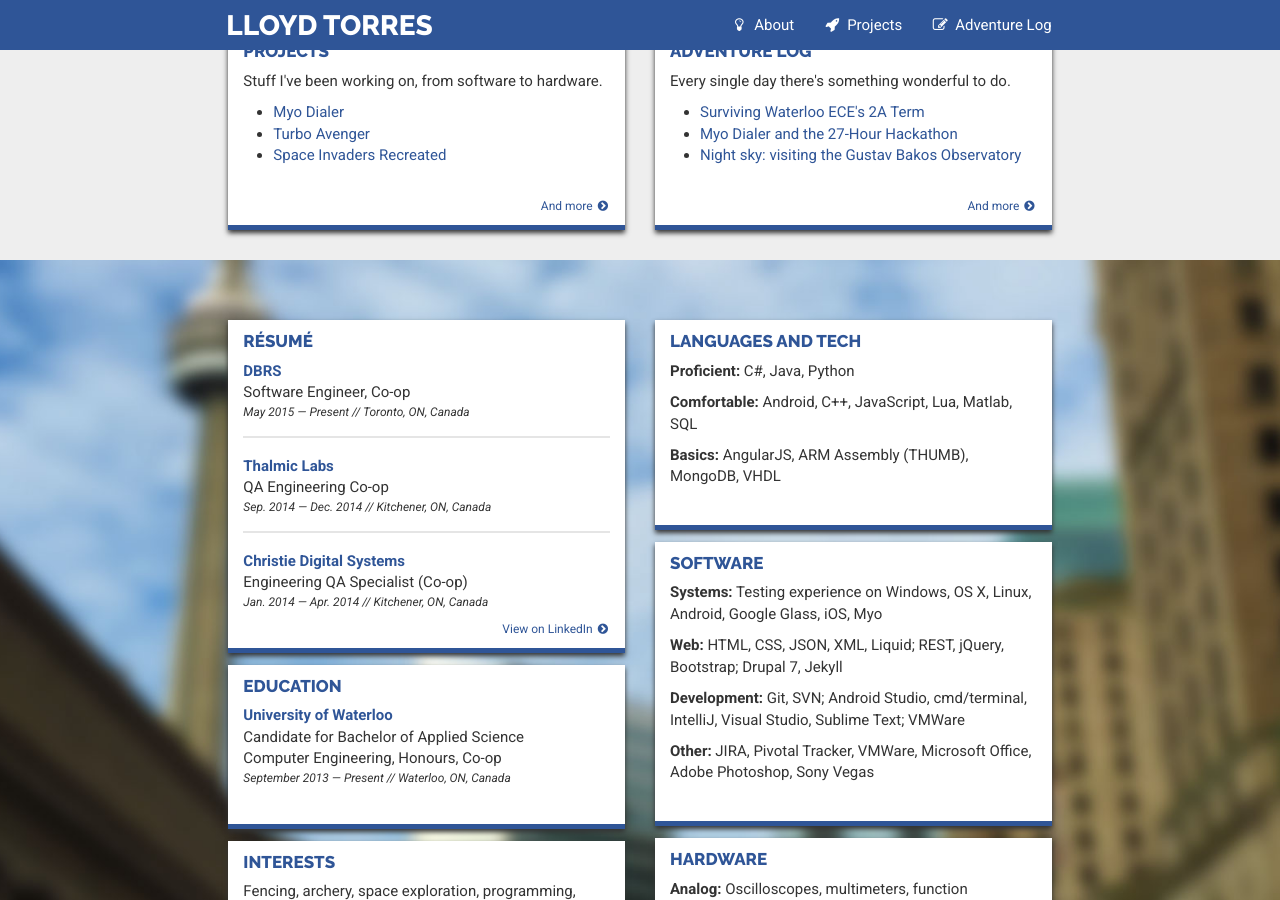
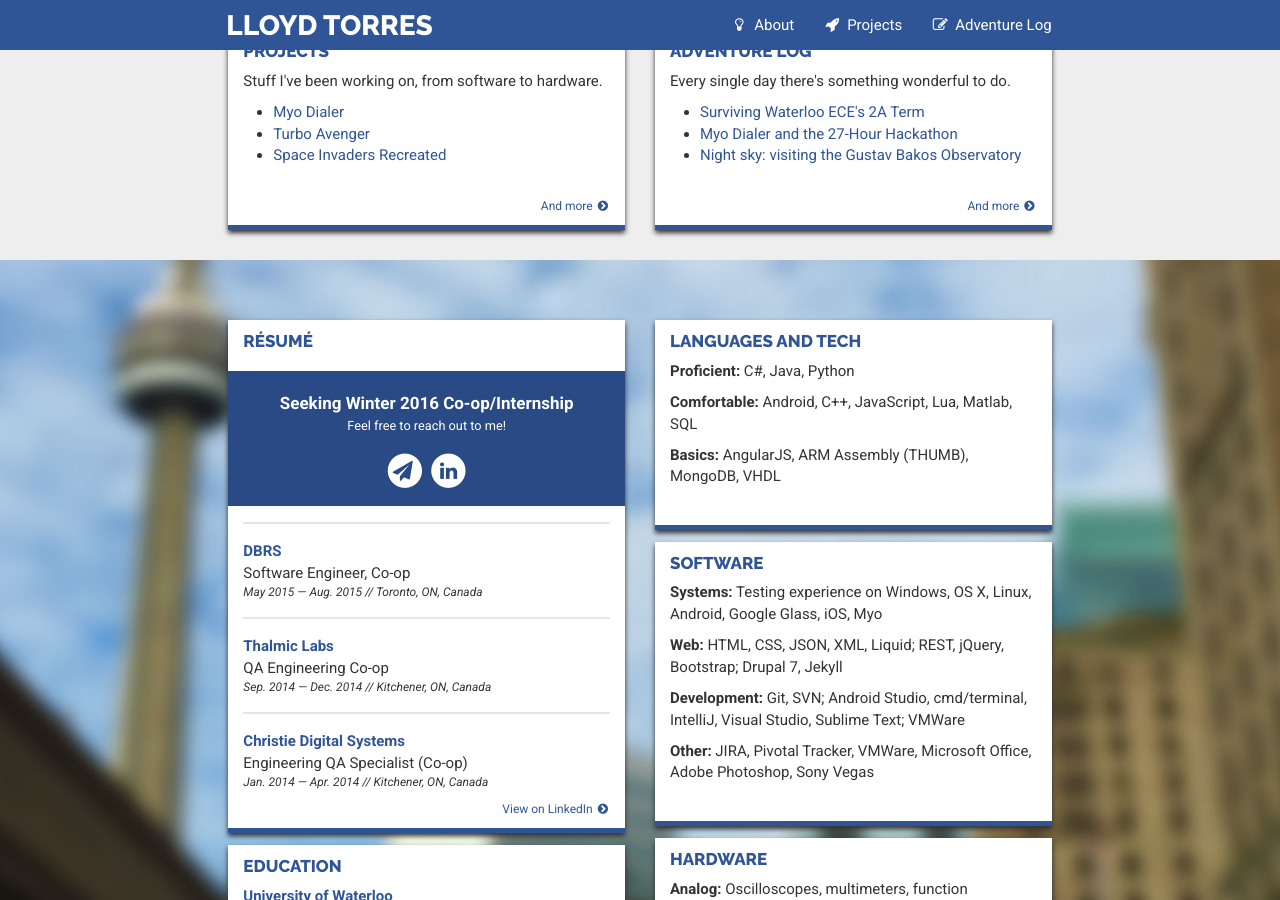
Before and after one commit to lloydtorres/lloydtorres.github.io, a Jekyll site: the page built from index.html, in a window 1280 px wide and 900 px high, scrolled down 1055 px. Built offline with Jekyll 4.4.1, drawn with Linux system fonts in a browser that asks for light colours; nearby versions of some CDN libraries.

Commit message:
More index updates

```diff
--- a/_sass/_layout.scss
+++ b/_sass/_layout.scss
@@ -679,6 +679,62 @@
     }
 }
 
+.job-promo {
+    background-color: darken($mignonic-blue, 5%);
+    height: auto;
+    margin-left: -15px;
+    margin-right: -15px;
+    margin-top: 20px;
+    margin-bottom: 10px;
+}
+
+.job-promo-inner {
+    font-family: 'Roboto', sans-serif;
+    padding: 20px;
+    text-align: center;
+    color: white;
+
+    .title {
+        font-size: 17px;
+    }
+}
+
+.job-promo-icons {
+    margin-top: 5px;
+    margin-bottom: 5px;
+
+    span {
+        color: white;
+        padding: 10px;
+
+        -webkit-transition: color 300ms;
+        -moz-transition:    color 300ms;
+        -o-transition:      color 300ms;
+        transition:         color 300ms;
+
+        &:hover, &:visited, &:link, &:active, &:focus {
+            color: $grey-color-dark !important;
+        }
+
+        &:hover .inner-icon, &:visited .inner-icon, &:link .inner-icon, &:active .inner-icon, &:focus .inner-icon {
+            color: white !important;
+        }
+    }
+
+    .inner-icon {
+        color: darken($mignonic-blue, 5%);
+
+        -webkit-transition: color 300ms;
+        -moz-transition:    color 300ms;
+        -o-transition:      color 300ms;
+        transition:         color 300ms;
+    }
+
+    .left-nudge {
+        margin-left: -2px;
+    }
+}
+
 .post-blurb {
     padding-bottom: 7px !important;
 }
--- a/index.html
+++ b/index.html
@@ -88,10 +88,33 @@
                             <div class="resume-content">
                                 <h2><a href="https://www.linkedin.com/in/lartorres">Résumé</a></h2>
 
+                                <div class="job-promo">
+                                    <div class="job-promo-inner">
+                                        <div class="title"><strong>Seeking Winter 2016 Co-op/Internship</strong></div>
+                                        <div><small>Feel free to reach out to me!</small></div>
+
+                                        <div class="job-promo-icons">
+                                            <a href="mailto:contact.lloyd.torres@gmail.com" title="Send me an e-mail!">
+                                                <span class="fa-stack fa-lg">
+                                                    <i class="fa fa-circle fa-stack-2x"></i>
+                                                    <i class="fa fa-paper-plane fa-stack-1x inner-icon left-nudge"></i>
+                                                </span>
+                                            </a>
+                                            <a href="https://www.linkedin.com/in/lartorres" title="Lloyd Torres on LinkedIn">
+                                                <span class="fa-stack fa-lg">
+                                                    <i class="fa fa-circle fa-stack-2x"></i>
+                                                    <i class="fa fa-linkedin fa-stack-1x inner-icon"></i>
+                                                </span>
+                                            </a>
+                                        </div>
+                                    </div>
+                                </div>
+                                <div class="resume-divider"><div class="inner"></div></div>
+
                                 <div class="job-entry">
                                     <div class="company"><a href="http://www.dbrs.com/">DBRS</a></div>
                                     <div>Software Engineer, Co-op</div>
-                                    <div class="caption">May 2015 — Present // Toronto, ON, Canada</div>
+                                    <div class="caption">May 2015 — Aug. 2015 // Toronto, ON, Canada</div>
                                 </div>
 
                                 <div class="resume-divider"><div class="inner"></div></div>
```
